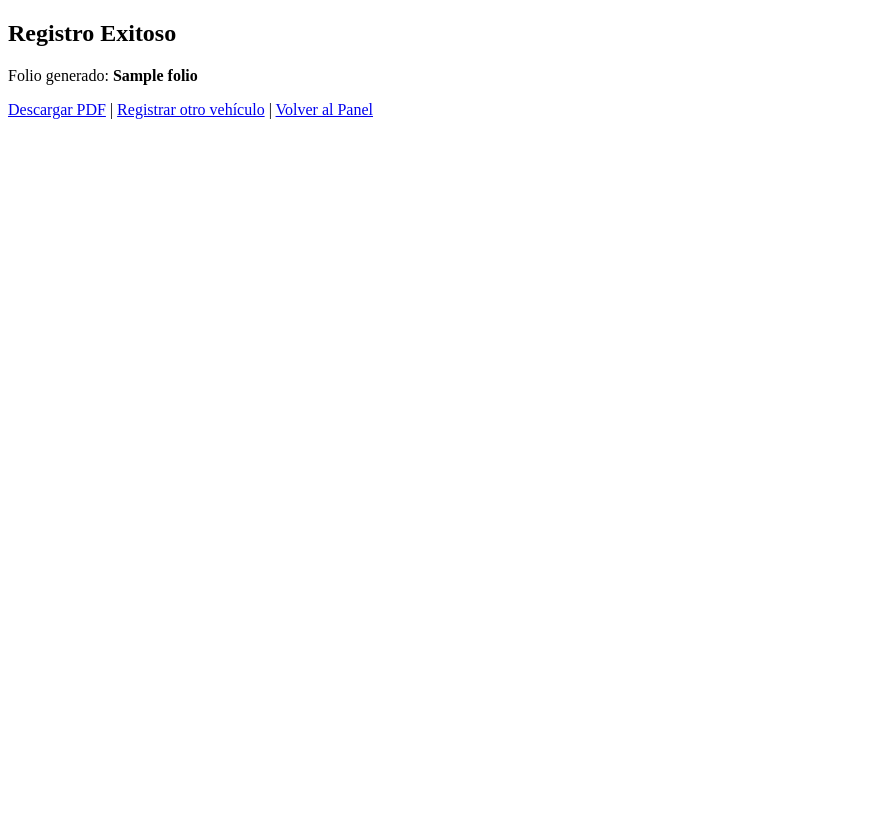
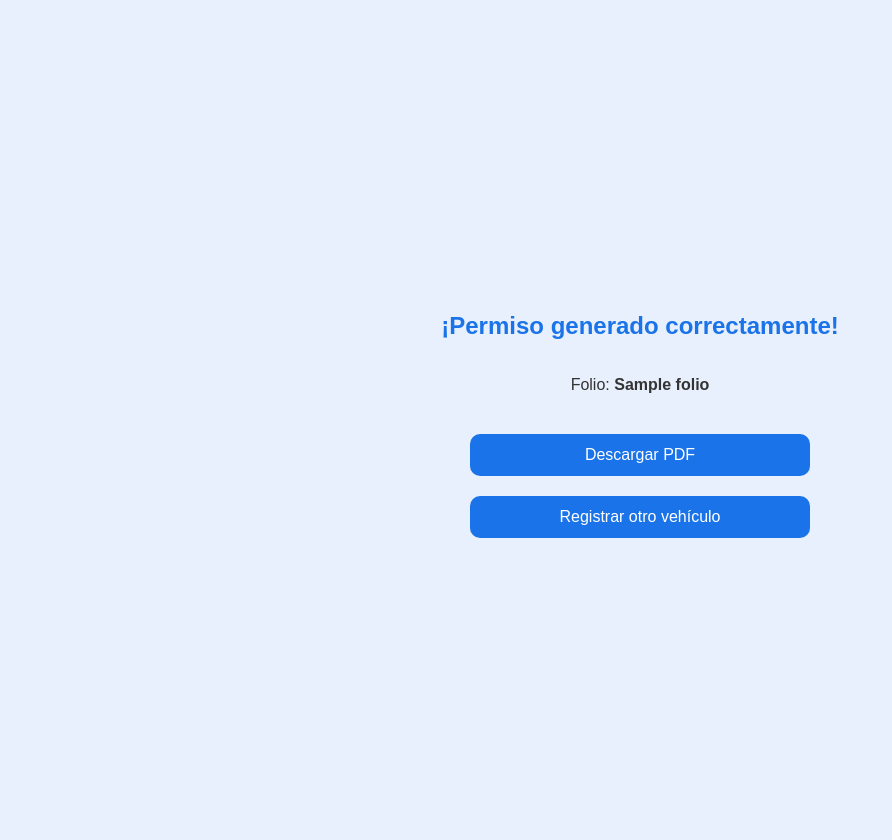
Before and after one commit to Gsr1989/Los-6, a Flask app: template templates/exito.html in a window 1280 px wide. Shown: the whole page, without its empty margins (0-892 px from the left). Before the commit the page ends 119 px from the top, so only its background shows below. Run offline with Flask 3, Linux system fonts and the light colour scheme; the template is opened without the code that fills it: most values are stand-ins (such as "Sample title", 1, 10 or a date in 2020).

Commit message:
Update exito.html

```diff
--- a/templates/exito.html
+++ b/templates/exito.html
@@ -2,16 +2,57 @@
 <html lang="es">
 <head>
     <meta charset="UTF-8">
-    <title>Registro Exitoso</title>
+    <title>¡Registro Exitoso!</title>
     <meta name="viewport" content="width=device-width, initial-scale=1">
+    <style>
+        body {
+            background-color: #e8f0fe;
+            font-family: Arial, sans-serif;
+            margin: 0;
+            padding: 20px;
+            display: flex;
+            flex-direction: column;
+            align-items: center;
+            justify-content: center;
+            height: 100vh;
+            text-align: center;
+        }
+        h2 {
+            color: #1a73e8;
+            margin-bottom: 20px;
+        }
+        p {
+            font-size: 16px;
+            color: #333;
+            margin-bottom: 30px;
+        }
+        a, button {
+            background-color: #1a73e8;
+            color: white;
+            padding: 12px 20px;
+            text-decoration: none;
+            border: none;
+            border-radius: 10px;
+            font-size: 16px;
+            cursor: pointer;
+            display: block;
+            width: 100%;
+            max-width: 300px;
+            margin: 10px 0;
+            transition: background 0.3s;
+        }
+        a:hover, button:hover {
+            background-color: #1558b0;
+        }
+    </style>
 </head>
 <body>
-    <h2>Registro Exitoso</h2>
 
-    <p>Folio generado: <strong>{{ folio }}</strong></p>
+    <h2>¡Permiso generado correctamente!</h2>
+    <p>Folio: <strong>{{ folio }}</strong></p>
 
-    <a href="{{ url_for('descargar', folio=folio) }}">Descargar PDF</a> |
-    <a href="{{ url_for('formulario') }}">Registrar otro vehículo</a> |
-    <a href="{{ url_for('panel') }}">Volver al Panel</a>
+    <a href="{{ url_for('descargar', folio=folio) }}">Descargar PDF</a>
+    <a href="{{ url_for('formulario') }}">Registrar otro vehículo</a>
+
 </body>
 </html>
```
